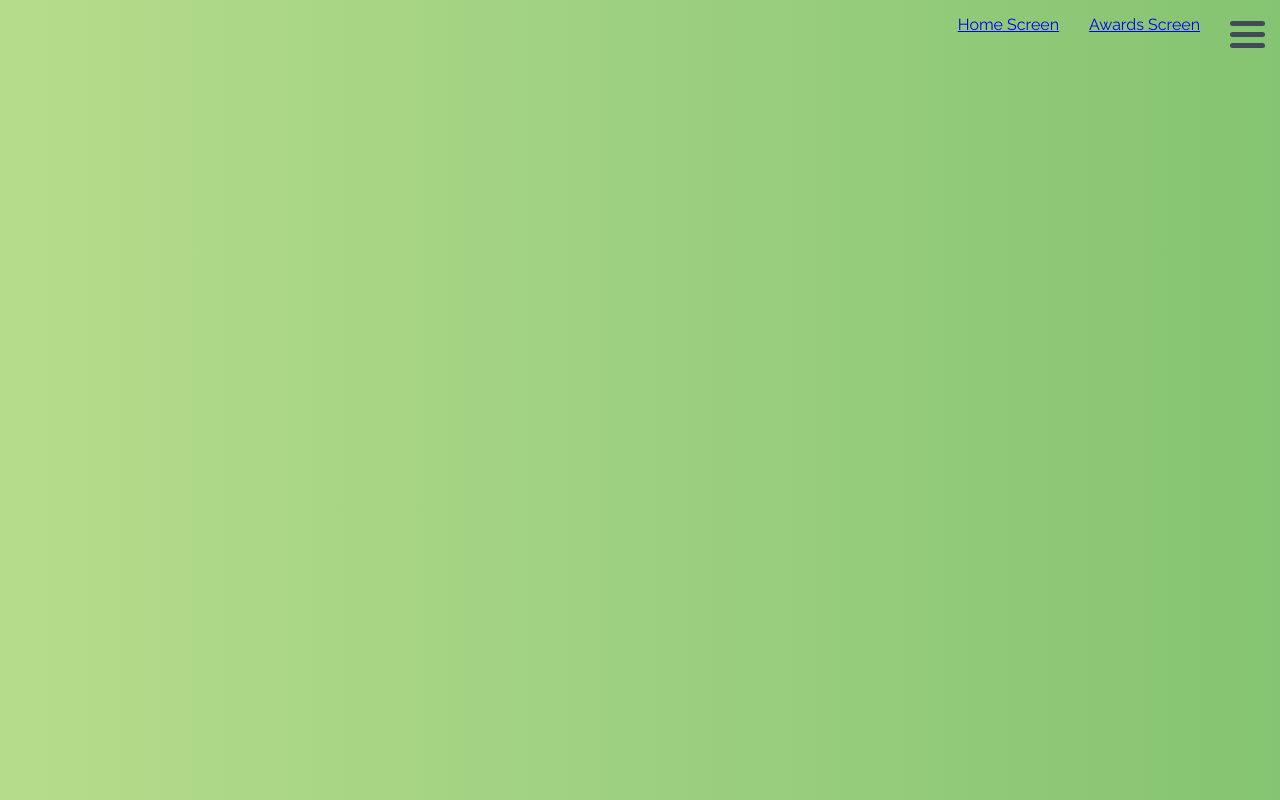
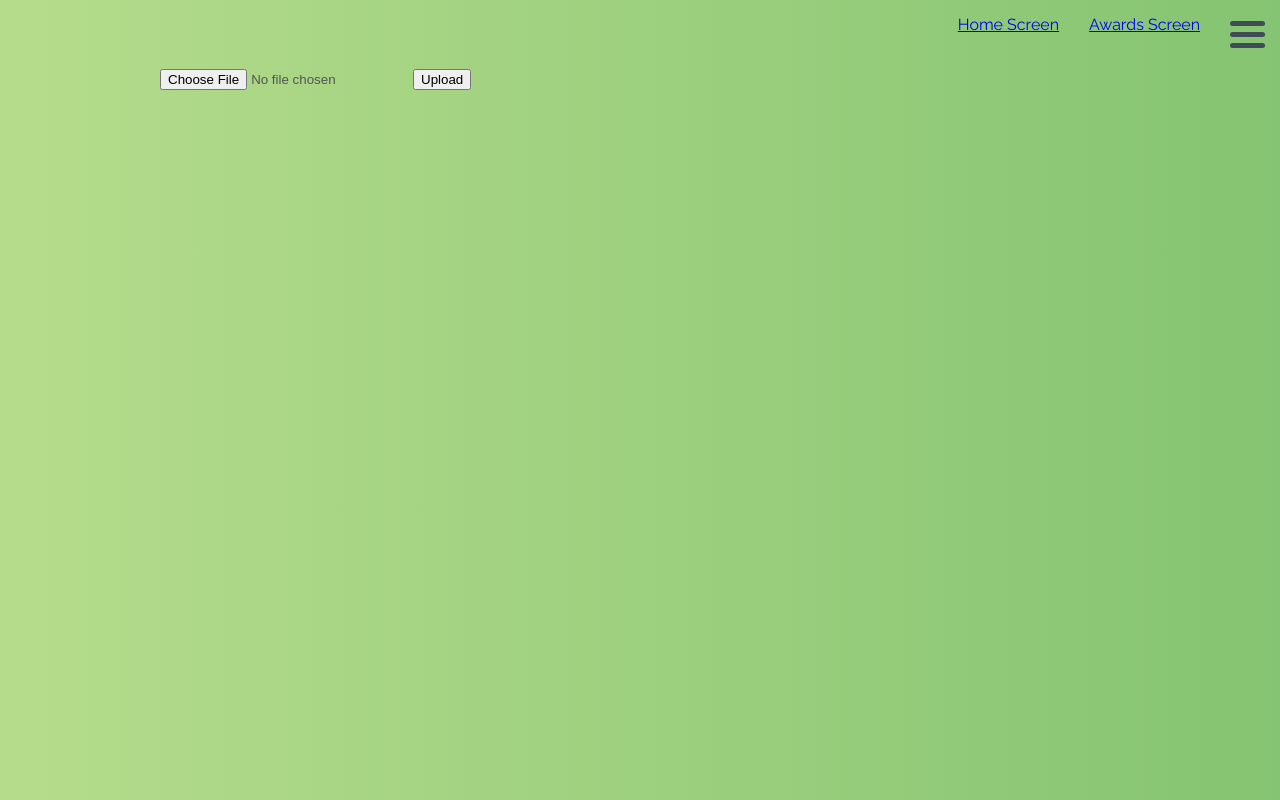
Before and after one commit to medaserenaite/hack-2021, a React (Create React App) app: page /awards in a window 1280 px wide. Shown: the top 800 px of the page. Built offline with nearby package versions, Linux system fonts and the light colour scheme.

Commit message:
installs firebase, connects to it and makes img upload to firebase possible

```diff
--- a/package.json
+++ b/package.json
@@ -6,6 +6,7 @@
     "@testing-library/jest-dom": "^5.11.4",
     "@testing-library/react": "^11.1.0",
     "@testing-library/user-event": "^12.1.10",
+    "firebase": "^8.2.3",
     "node-sass": "^4.14.1",
     "react": "^17.0.1",
     "react-dom": "^17.0.1",
--- a/src/App.js
+++ b/src/App.js
@@ -1,6 +1,6 @@
 import React, { useState } from 'react'
 import './App.scss';
-import { BrowserRouter as Router, Route, Link } from 'react-router-dom';
+import { BrowserRouter as Router, Route } from 'react-router-dom';
 import Home from './pages/Home'
 import Nav from './components/Nav'
 
@@ -8,8 +8,37 @@ import Awards from './pages/Awards'
 
 import GlobalContext from "./context/GlobalContext"
 
+import { storage } from './firebase'
+
 
 function InnerApp(){
+const [image, setImage] = useState(null);
+
+const handleChange = e => {
+  if(e.target.files[0]){
+    setImage(e.target.files[0])
+  }
+}
+
+const handleUpload = () => {
+  const uploadImage = storage.ref(`images/${image.name}`).put(image);
+  uploadImage.on(
+    "state_changed",
+    snapshot => {}, //current progress of upload
+    error => { console.log(error) },
+    () => {
+      storage.ref("images")
+      .child(image.name)
+      .getDownloadURL()
+      .then(url => {
+        console.log(url)
+      })
+    }
+  )
+}
+
+
+console.log("image: ", image)
   return (
     <div className="App">
       <Nav />
@@ -17,6 +46,12 @@ function InnerApp(){
         {/* Home screen (contains Tasks) */}
         <Route path="/home" component={Home} />
         <Route path="/awards" component={Awards} />
+
+        {/* uploads an image to firebase */}
+        <input required type="file" onChange={handleChange}/>
+        {/* TODO: do not refresh on Upload-click if there is no file selected */}
+        <button onClick={handleUpload}>Upload</button>
+
       </div>
     </div>
   );
--- /dev/null
+++ b/src/firebase/index.js
@@ -0,0 +1,19 @@
+import firebase from "firebase/app"
+import "firebase/storage"
+
+// For Firebase JS SDK v7.20.0 and later, measurementId is optional
+const firebaseConfig = {
+    apiKey: "AIzaSyBp4RU3q327hYyRxN_p1aEa1x9P33V0XC4",
+    authDomain: "hack-2021-5c31e.firebaseapp.com",
+    projectId: "hack-2021-5c31e",
+    storageBucket: "hack-2021-5c31e.appspot.com",
+    messagingSenderId: "851531643081",
+    appId: "1:851531643081:web:859e0bfcca4b5efeecf518",
+    measurementId: "G-0BFV4H048V"
+  };
+
+firebase.initializeApp(firebaseConfig)
+
+const storage = firebase.storage();
+
+export { storage, firebase as default}
```
Also changed, not shown: 1 other file (tests, documents, lock files or other folders).
